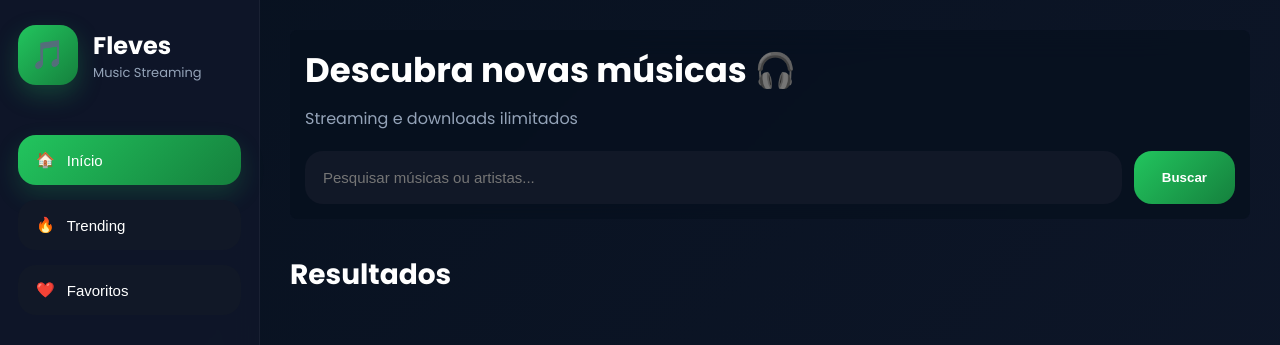
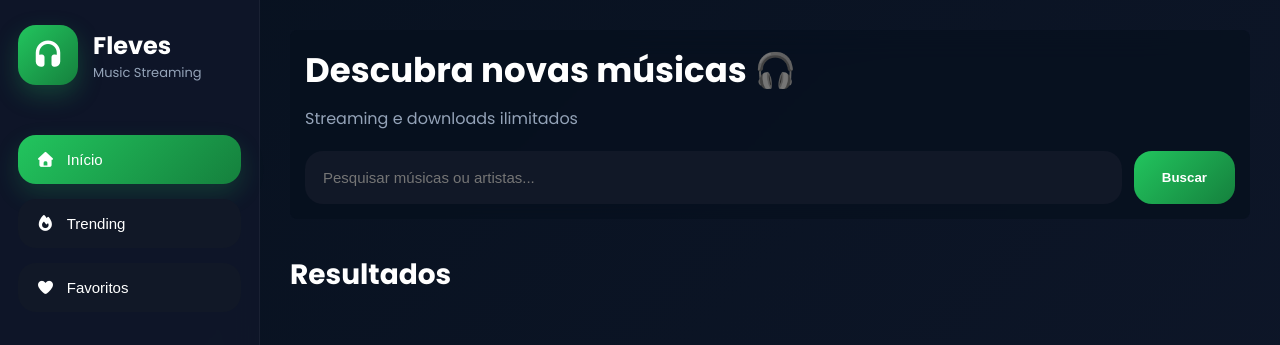
Before and after one commit to FidelMaluto/baixar-musica, a website: page public/index.html in a window 1280 px wide. Shown: the top 345 px of the page. Drawn offline with Linux system fonts and the light colour scheme.

Commit message:
feat: Substituindo os ícones na página inicial!

```diff
--- a/public/index.html
+++ b/public/index.html
@@ -24,7 +24,7 @@
     <aside class="sidebar" id="sidebar">
         <div>
             <div class="logo">
-                <div class="logo-icon">🎵</div>
+                <div class="logo-icon"><i class="fa-solid fa-headphones"></i></div>
 
                 <div>
                     <h2>Fleves</h2>
@@ -35,15 +35,15 @@
 
             <nav>
                 <button class="nav-btn active">
-                    🏠 <span>Início</span>
+                    <i class="fa-solid fa-house"></i><span>Início</span>
                 </button>
 
                 <button id="trendingBtn" class="nav-btn">
-                    🔥 <span>Trending</span>
+                    <i class="fa-solid fa-fire"></i> <span>Trending</span>
                 </button>
 
                 <button id="favoritosBtn" class="nav-btn">
-                    ❤️ <span>Favoritos</span>
+                    <i class="fa-solid fa-heart"></i> <span>Favoritos</span>
                 </button>
             </nav>
         </div>
```
